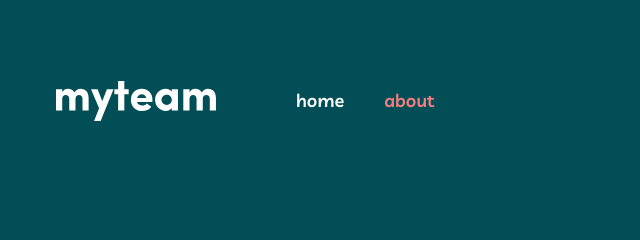
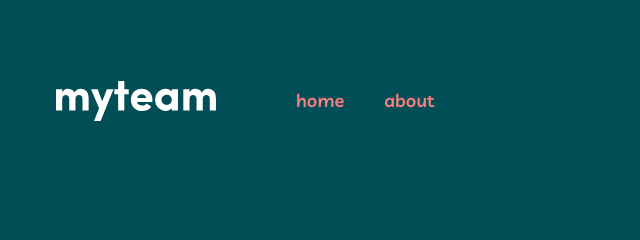
Before and after one commit to Saidkhon1102/myteam-website, a plain HTML site: page page/about.html in a window 1280 px wide. In both pictures the pointer is over the link 349 px from the left and 101 px from the top of the page. Shown: the top 240 px of the page, 29-669 px from the left. Drawn offline with Linux system fonts and the light colour scheme.

Commit message:
myteam-website

```diff
--- a/css/global.css
+++ b/css/global.css
@@ -135,7 +135,7 @@ h1 {
   line-height: var(--line-height-body-1);
 
   &:hover{
-    color: var();
+    color: var(--color-light-coral);
   }
 }
 .footer__header {
```
